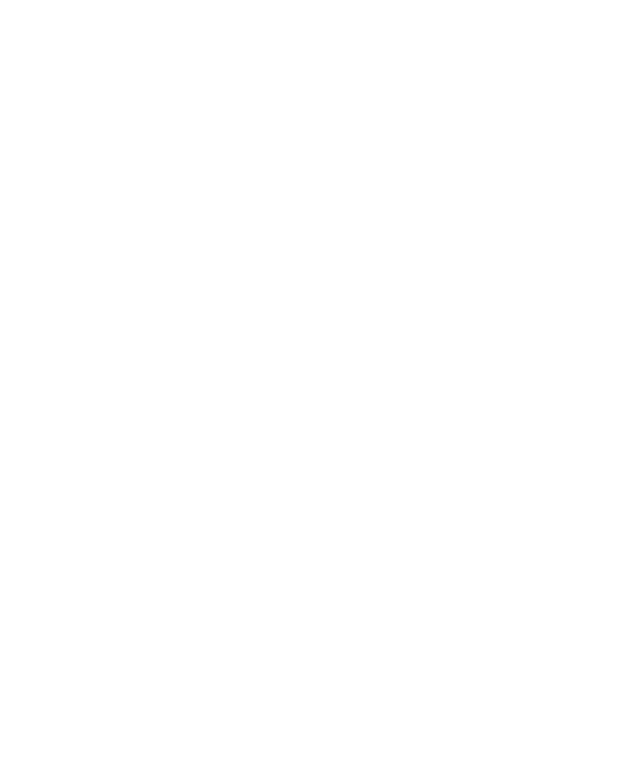
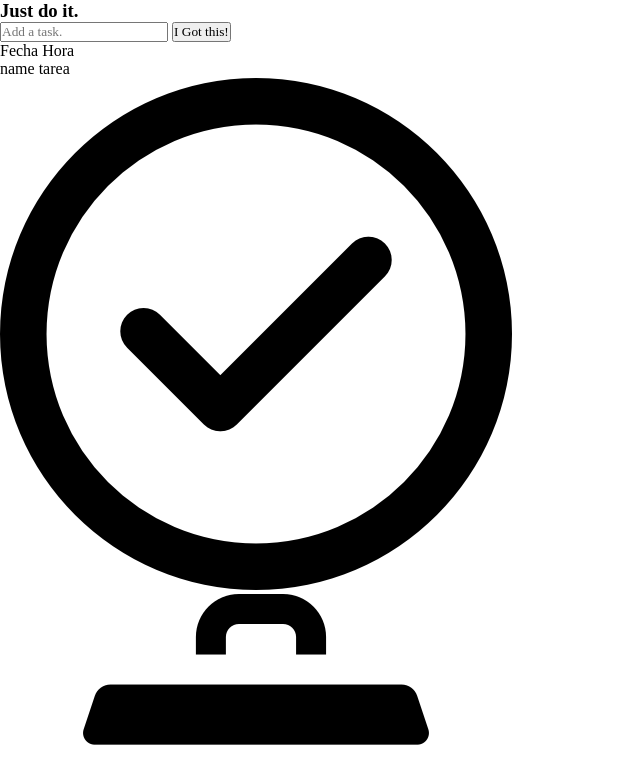
Before and after one commit to DiegoFernandoMarinL/todoList, a plain HTML site: page index.html in a window 1280 px wide. Shown: the top 772 px of the page, without its empty margins (0-640 px from the left). Drawn offline with Linux system fonts and the light colour scheme.

Commit message:
feat: :wrench: Creacion de modelado en cajas
se crea la modelacion en cajas, lista para aplicar diseño, ademas se agregan las imgenes necesarias

```diff
--- a/css/style.css
+++ b/css/style.css
@@ -0,0 +1,18 @@
+*{
+    padding: 0;
+    margin: 0;
+    font-family: "EncodeSans-Regular";
+    box-sizing: border-box;
+}
+.section__search {
+}
+.article__title {
+}
+.input__search {
+}
+.article__date {
+}
+.section__tasks {
+}
+.article__task {
+}
--- a/index.html
+++ b/index.html
@@ -8,6 +8,30 @@
     <title>Document</title>
 </head>
 <body>
-
+    <main>
+        <section class="section__search">
+            <article class="article__title">
+                <h1>Just do it.</h1>
+            </article>
+            <article class="input__search">
+                <input type="text" placeholder="Add a task.">
+                <button>I Got this!</button>
+            </article>
+            <article class="article__date">
+                <p>Fecha Hora</p>
+            </article>
+        </section>
+        <section class="section__tasks">
+            <article class="article__task">
+                <p>name tarea</p>
+                <div>
+                    <img src="storage/img/cheque.png">
+                </div>
+                <div>
+                    <img src="storage/img/bote-de-basura.png">
+                </div>
+            </article>
+        </section>
+    </main>
 </body>
 </html>
```
Also changed, not shown: storage/img/bote-de-basura.png (added), storage/img/cheque.png (added).
